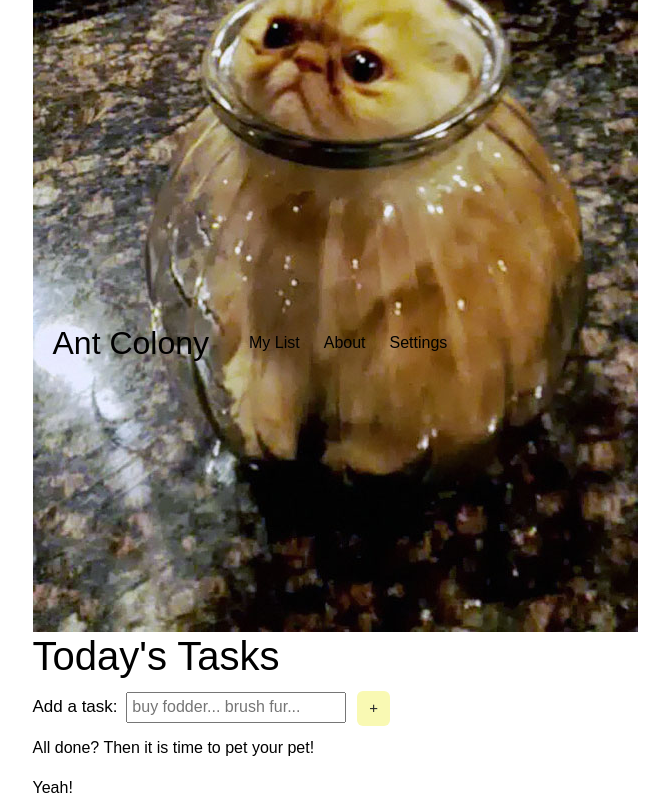
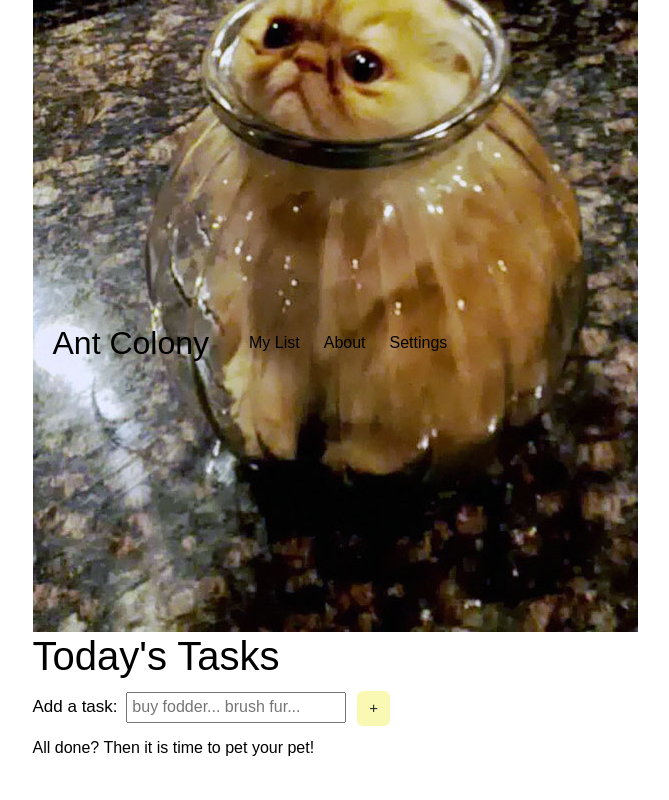
Before and after one commit to kjthier/todoreact, a React (Create React App) app: page / in a window 1280 px wide. Shown: the part 429-1229 px from the top of the page, without its empty margins (305-974 px from the left). After the commit the page ends 1205 px from the top, so only its background shows below. Built offline with nearby package versions, Linux system fonts and the light colour scheme; a web font is replaced by a local one.

Commit message:
Update App.js
add a comment, remove a placeholder-string from the All-btns-section

```diff
--- a/src/App.js
+++ b/src/App.js
@@ -120,7 +120,8 @@ const unCheckAll = () => {
               editTodo={editTodo} />
 
 
-        {(todos.length > 0 ) ?
+        {//conditional render the 3 "All"-btns (if todos isnt empty, then render)
+        (todos.length > 0 ) ?
         <div className='all-btns'>
             <div>
             <CheckAllBtn
@@ -136,7 +137,7 @@ const unCheckAll = () => {
             />
         </div>
         :
-        <div> Yeah! </div>
+        <div></div>
         }
           <Navbar />
 
```
